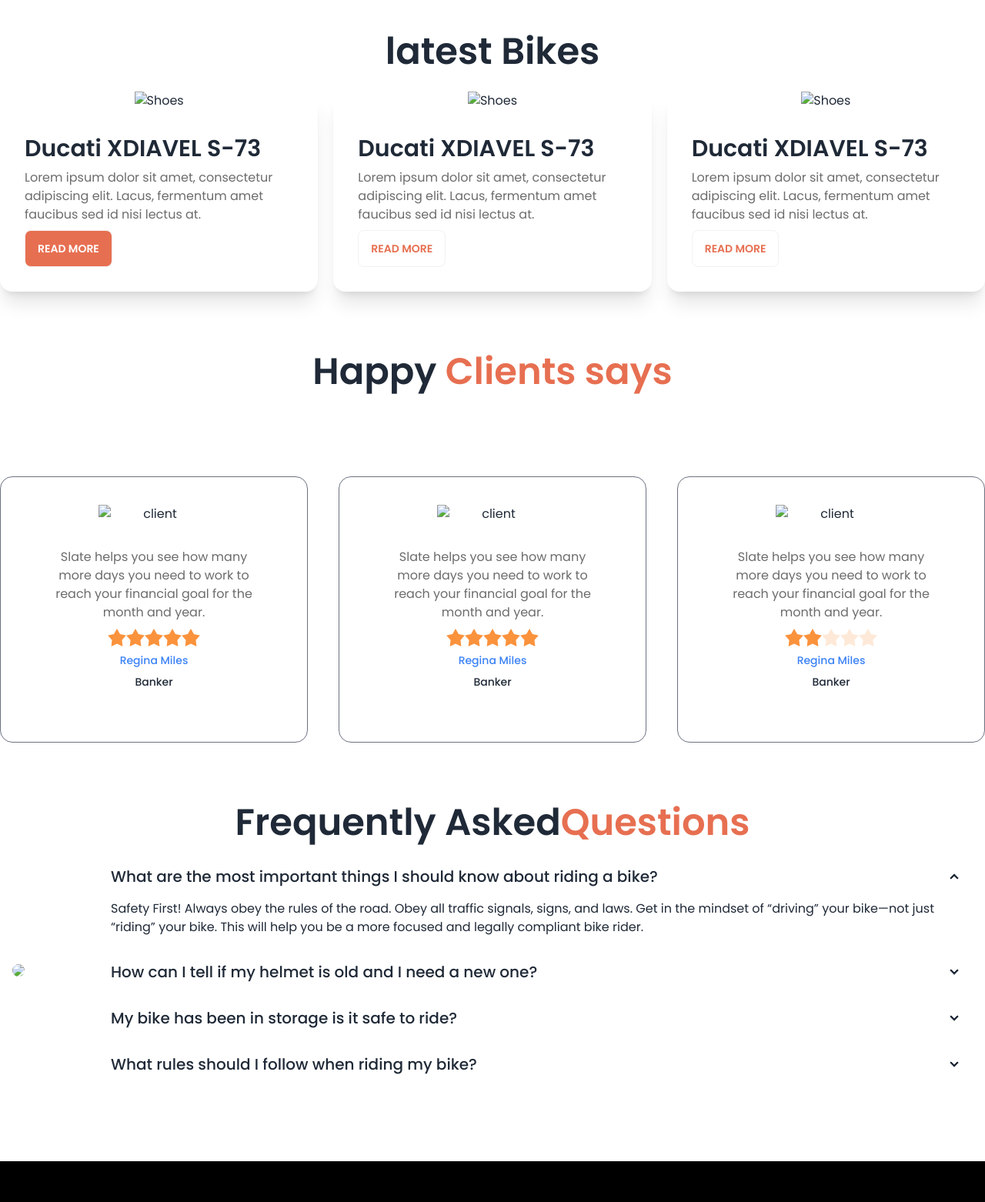
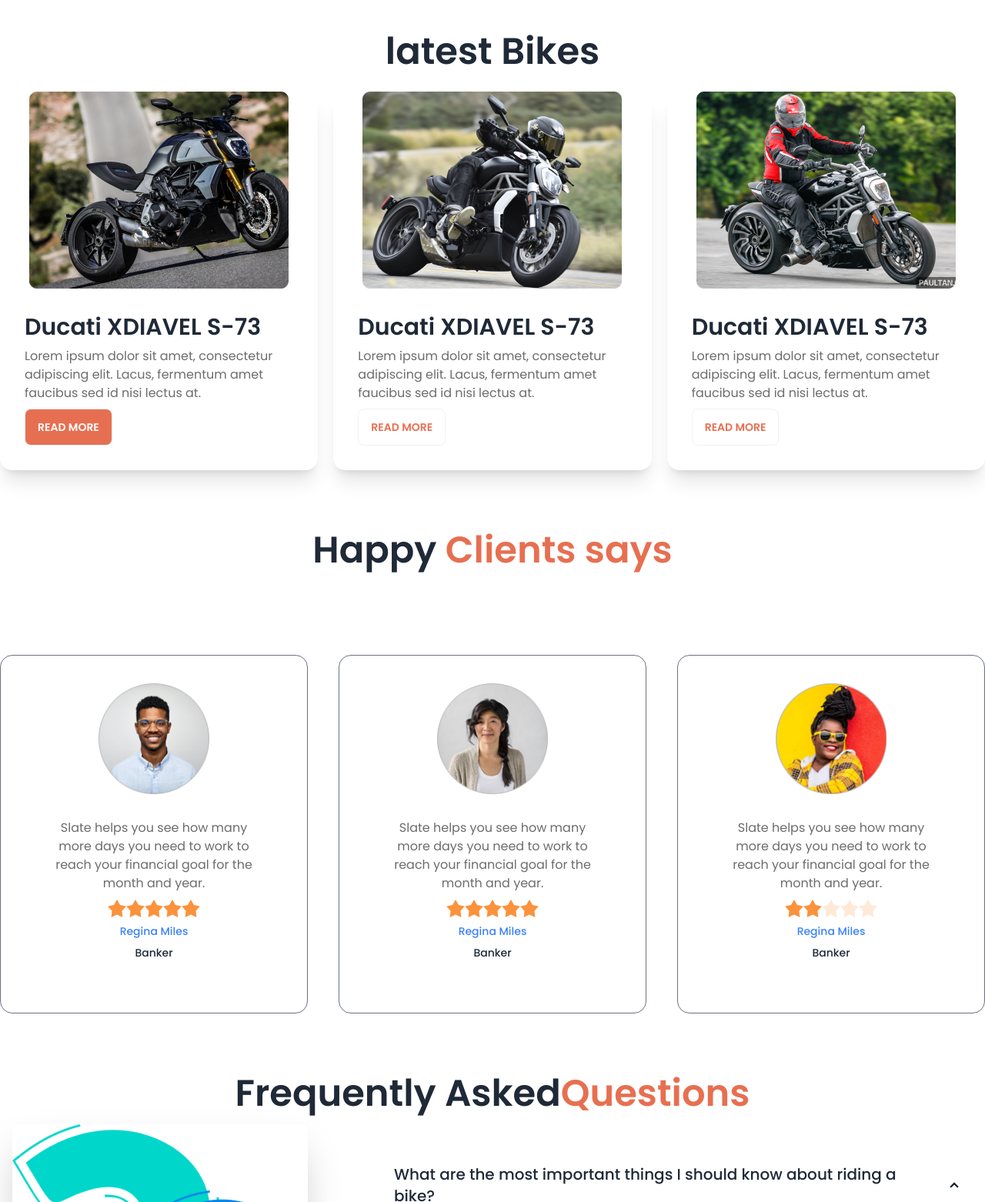
Before and after one commit to anikdas400/biker-zone-with-tailwind-daisyui, a plain HTML site: page index.html in a window 1280 px wide. Shown: the part 1150-2712 px from the top of the page at 77% size. Drawn offline with nearby package versions, Linux system fonts and the light colour scheme; the site is published under a folder, as on GitHub Pages, so addresses that start at the root find nothing.

Commit message:
finnal push

```diff
--- a/index.html
+++ b/index.html
@@ -90,7 +90,7 @@
 
               </div>
               <div class="flex-1">
-                <img src="/images/slider/bike1.png" class="w-[400px]" />
+                <img src="./images/slider/bike1.png" class="w-[400px]" />
               </div>
             </div>
 
@@ -113,7 +113,7 @@
 
               </div>
               <div class="flex-1">
-                <img src="/images/slider/bike2.png" class="w-[400px]" />
+                <img src="./images/slider/bike2.png" class="w-[400px]" />
               </div>
             </div>
             <div class="absolute flex justify-between transform -translate-y-1/2 left-5 right-5 top-1/2">
@@ -135,7 +135,7 @@
 
               </div>
               <div class="flex-1">
-                <img src="/images/slider/bike3.png" class="w-[400px]" />
+                <img src="./images/slider/bike3.png" class="w-[400px]" />
               </div>
             </div>
             <div class="absolute flex justify-between transform -translate-y-1/2 left-5 right-5 top-1/2">
@@ -157,7 +157,7 @@
 
               </div>
               <div class="flex-1">
-                <img src="/images/slider/bike4.png" class="w-[400px]" />
+                <img src="./images/slider/bike4.png" class="w-[400px]" />
               </div>
             </div>
             <div class="absolute flex justify-between transform -translate-y-1/2 left-5 right-5 top-1/2">
@@ -198,7 +198,7 @@
         <div class="grid grid-cols-1 md:grid-cols-2 lg:grid-cols-3 gap-3 md:gap-5">
 
           <div class="card bg-base-100 shadow-xl">
-            <figure><img src="/images/others/latest1.png" alt="Shoes" /></figure>
+            <figure><img src="./images/others/latest1.png" alt="Shoes" /></figure>
             <div class="card-body">
               <h2 class="card-title text-3xl font-semibold">Ducati XDIAVEL S-73</h2>
               <p class="text-base text-[#6C6C6C]">Lorem ipsum dolor sit amet, consectetur
@@ -210,7 +210,7 @@
             </div>
           </div>
           <div class="card bg-base-100 shadow-xl">
-            <figure><img src="/images/others/latest2.png" alt="Shoes" /></figure>
+            <figure><img src="./images/others/latest2.png" alt="Shoes" /></figure>
             <div class="card-body">
               <h2 class="card-title text-3xl font-semibold">Ducati XDIAVEL S-73</h2>
               <p class="text-base text-[#6C6C6C]">Lorem ipsum dolor sit amet, consectetur
@@ -222,7 +222,7 @@
             </div>
           </div>
           <div class="card bg-base-100 shadow-xl">
-            <figure><img src="/images/others/latest3.png" alt="Shoes" /></figure>
+            <figure><img src="./images/others/latest3.png" alt="Shoes" /></figure>
             <div class="card-body">
               <h2 class="card-title text-3xl font-semibold">Ducati XDIAVEL S-73</h2>
               <p class="text-base text-[#6C6C6C]">Lorem ipsum dolor sit amet, consectetur
@@ -248,7 +248,7 @@
         <div class="grid grid-cols-1 md:grid-cols-2 lg:grid-cols-3 gap-10 mt-28">
 
           <div class="card bg-base-100 border border-gray-500 text-center p-9">
-            <figure><img class="w-36" src="/images/others/user-1.png" alt="client"/></figure>
+            <figure><img class="w-36" src="./images/others/user-1.png" alt="client"/></figure>
             <div class="card-body">
 
               <p class="text-base text-[#6C6C6C]">Slate helps you see how
@@ -269,7 +269,7 @@
           </div>
 
           <div class="card bg-base-100 border-gray-500 border text-center p-9">
-            <figure><img class="w-36" src="/images/others/user-2.png" alt="client"/></figure>
+            <figure><img class="w-36" src="./images/others/user-2.png" alt="client"/></figure>
             <div class="card-body">
 
               <p class="text-base text-[#6C6C6C]">Slate helps you see how
@@ -290,7 +290,7 @@
           </div>
 
           <div class="card bg-base-100 border-gray-500 border text-center p-9">
-            <figure><img class="w-36" src="/images/others/user-3.png" alt="client"/></figure>
+            <figure><img class="w-36" src="./images/others/user-3.png" alt="client"/></figure>
             <div class="card-body">
 
               <p class="text-base text-[#6C6C6C]">Slate helps you see how
@@ -326,7 +326,7 @@
         <div>
           <div class="hero">
             <div class="hero-content lg:gap-24 flex-col lg:flex-row">
-              <img src="/images/others/faq.png" class="max-w-sm rounded-lg shadow-2xl" />
+              <img src="./images/others/faq.png" class="max-w-sm rounded-lg shadow-2xl" />
               <div>
 
 
```
